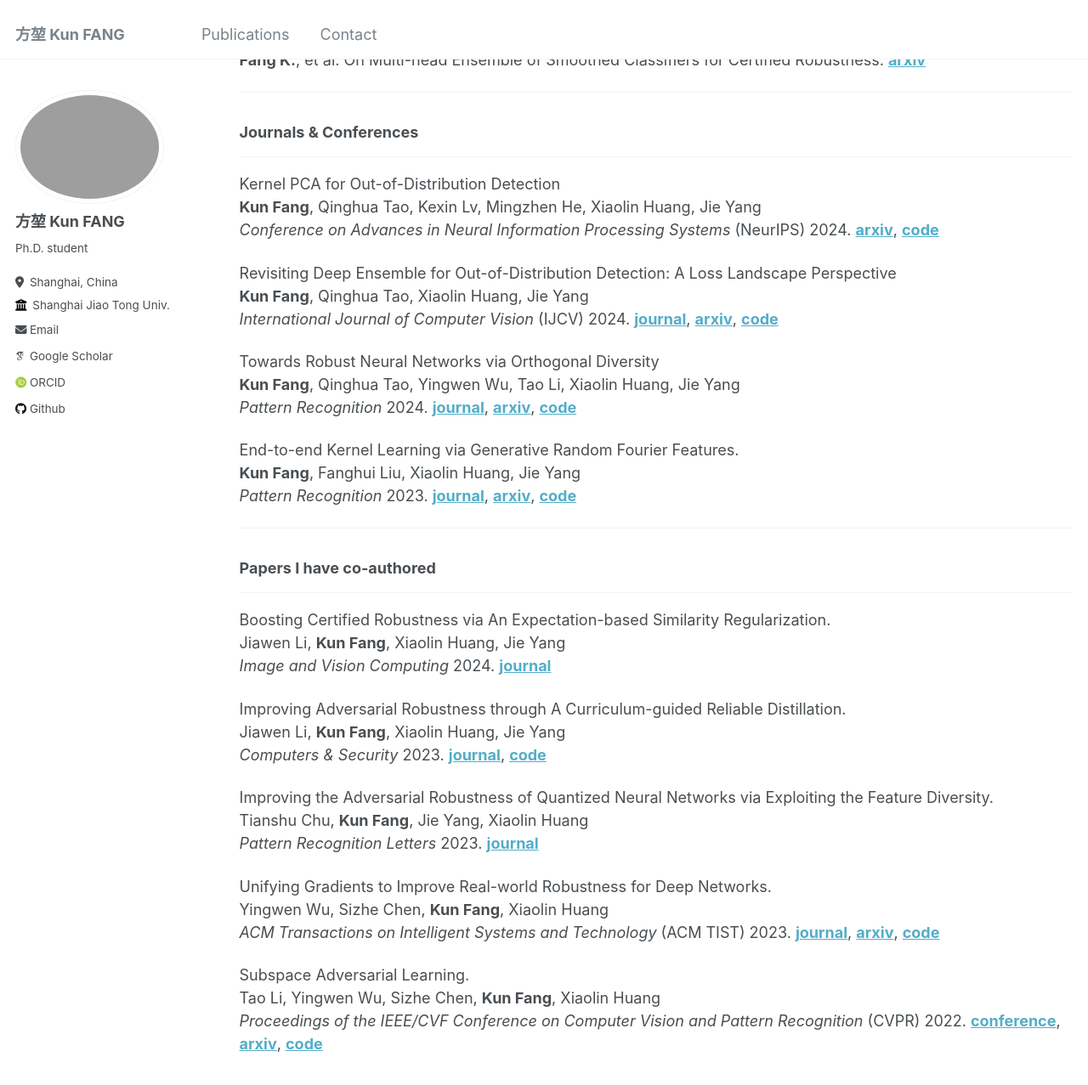
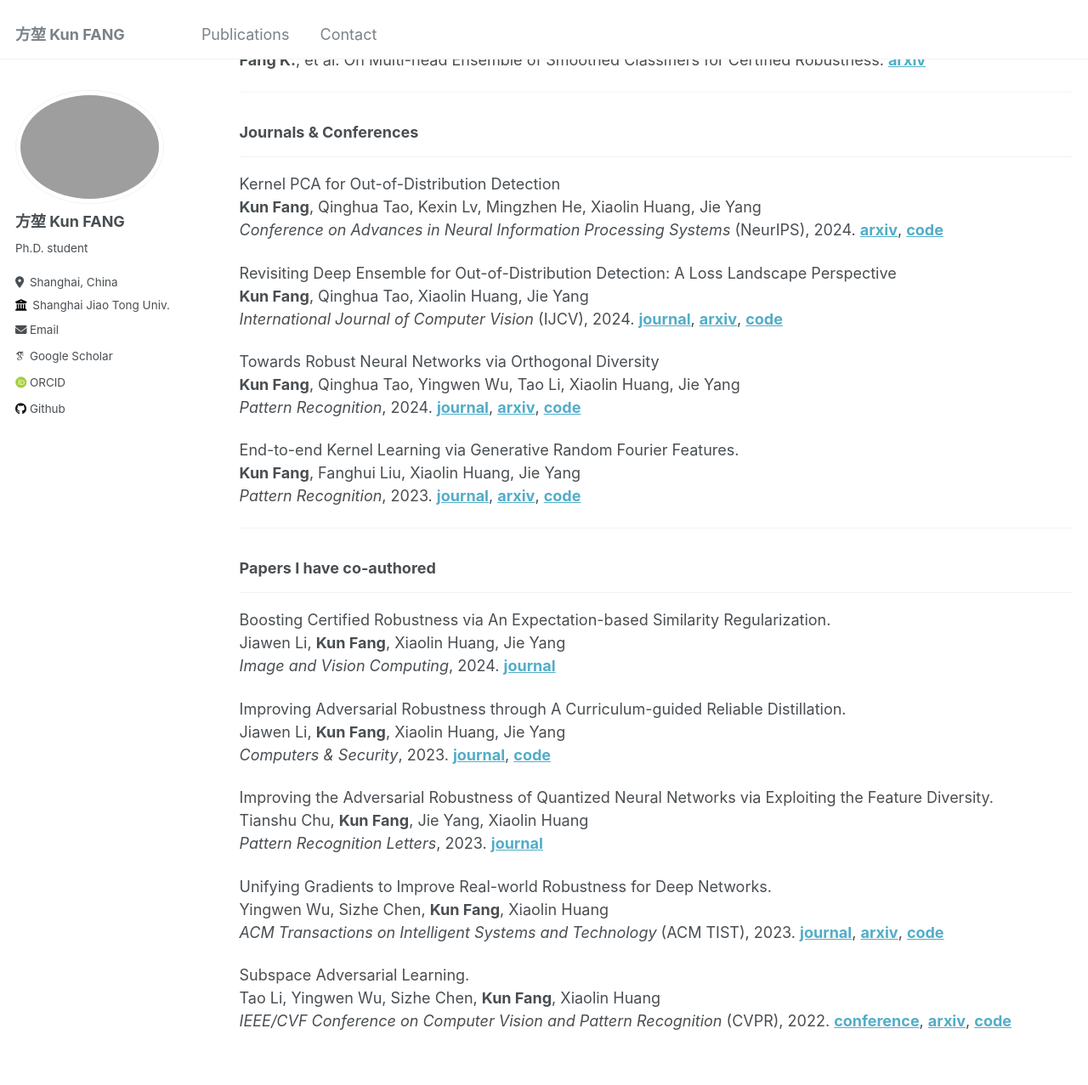
Before and after one commit to fanghenshaometeor/fanghenshaometeor.github.io, a Jekyll site: the page built from _pages/publications.md, in a window 1280 px wide and 1400 px high, scrolled down 309 px. Shown: the top 1277 px of the window at 85% size. Built offline with Jekyll 4.4.1, drawn with Linux system fonts in a browser that asks for light colours; some web fonts are replaced.

Commit message:
update-pub

```diff
--- a/_pages/publications.md
+++ b/_pages/publications.md
@@ -31,19 +31,19 @@ author_profile: true
 ---
 Kernel PCA for Out-of-Distribution Detection
 **Kun Fang**, Qinghua Tao, Kexin Lv, Mingzhen He, Xiaolin Huang, Jie Yang
-*Conference on Advances in Neural Information Processing Systems* (NeurIPS) 2024. **[arxiv](https://arxiv.org/abs/2402.02949)**, **[code](https://github.com/fanghenshaometeor/ood-kernel-pca)**
+*Conference on Advances in Neural Information Processing Systems* (NeurIPS), 2024. **[arxiv](https://arxiv.org/abs/2402.02949)**, **[code](https://github.com/fanghenshaometeor/ood-kernel-pca)**
 
 Revisiting Deep Ensemble for Out-of-Distribution Detection: A Loss Landscape Perspective
 **Kun Fang**, Qinghua Tao, Xiaolin Huang, Jie Yang
-*International Journal of Computer Vision* (IJCV) 2024. **[journal](https://doi.org/10.1007/s11263-024-02156-x)**, **[arxiv](https://arxiv.org/abs/2310.14227)**, **[code](https://github.com/fanghenshaometeor/ood-mode-ensemble)**
+*International Journal of Computer Vision* (IJCV), 2024. **[journal](https://doi.org/10.1007/s11263-024-02156-x)**, **[arxiv](https://arxiv.org/abs/2310.14227)**, **[code](https://github.com/fanghenshaometeor/ood-mode-ensemble)**
 
 Towards Robust Neural Networks via Orthogonal Diversity
 **Kun Fang**, Qinghua Tao, Yingwen Wu, Tao Li, Xiaolin Huang, Jie Yang
-*Pattern Recognition* 2024. **[journal](https://doi.org/10.1016/j.patcog.2024.110281)**, **[arxiv](https://arxiv.org/abs/2010.12190)**, **[code](https://github.com/fanghenshaometeor/DIversity-via-Orthogonality)** <!--, **[read more](/publication/2024-02-17-paper-title-number-4)**-->
+*Pattern Recognition*, 2024. **[journal](https://doi.org/10.1016/j.patcog.2024.110281)**, **[arxiv](https://arxiv.org/abs/2010.12190)**, **[code](https://github.com/fanghenshaometeor/DIversity-via-Orthogonality)** <!--, **[read more](/publication/2024-02-17-paper-title-number-4)**-->
 
 End-to-end Kernel Learning via Generative Random Fourier Features.
 **Kun Fang**, Fanghui Liu, Xiaolin Huang, Jie Yang
-*Pattern Recognition* 2023. **[journal](https://doi.org/10.1016/j.patcog.2022.109057)**, **[arxiv](https://arxiv.org/abs/2009.04614)**, **[code](https://github.com/fanghenshaometeor/GenerativeRFF)**<!--, **[read more](/publication/2015-10-01-paper-title-number-3)**-->
+*Pattern Recognition*, 2023. **[journal](https://doi.org/10.1016/j.patcog.2022.109057)**, **[arxiv](https://arxiv.org/abs/2009.04614)**, **[code](https://github.com/fanghenshaometeor/GenerativeRFF)**<!--, **[read more](/publication/2015-10-01-paper-title-number-3)**-->
 
 ---
 
@@ -52,20 +52,20 @@ End-to-end Kernel Learning via Generative Random Fourier Features.
 
 Boosting Certified Robustness via An Expectation-based Similarity Regularization.
 Jiawen Li, **Kun Fang**, Xiaolin Huang, Jie Yang
-*Image and Vision Computing* 2024. **[journal](https://doi.org/10.1016/j.imavis.2024.105272)**
+*Image and Vision Computing*, 2024. **[journal](https://doi.org/10.1016/j.imavis.2024.105272)**
 
 Improving Adversarial Robustness through A Curriculum-guided Reliable Distillation.
 Jiawen Li, **Kun Fang**, Xiaolin Huang, Jie Yang
-*Computers & Security* 2023. **[journal](https://doi.org/10.1016/j.cose.2023.103411)**, **[code](https://github.com/kevinlee26/kevin_first)**
+*Computers & Security*, 2023. **[journal](https://doi.org/10.1016/j.cose.2023.103411)**, **[code](https://github.com/kevinlee26/kevin_first)**
 
 Improving the Adversarial Robustness of Quantized Neural Networks via Exploiting the Feature Diversity.
 Tianshu Chu, **Kun Fang**, Jie Yang, Xiaolin Huang
-*Pattern Recognition Letters* 2023. **[journal](https://doi.org/10.1016/j.patrec.2023.10.024)**
+*Pattern Recognition Letters*, 2023. **[journal](https://doi.org/10.1016/j.patrec.2023.10.024)**
 
 Unifying Gradients to Improve Real-world Robustness for Deep Networks.
 Yingwen Wu, Sizhe Chen, **Kun Fang**, Xiaolin Huang
-*ACM Transactions on Intelligent Systems and Technology* (ACM TIST) 2023. **[journal](https://dl.acm.org/doi/10.1145/3617895)**, **[arxiv](https://arxiv.org/abs/2208.06228)**, **[code](https://github.com/snowien/UniG-pytorch)**
+*ACM Transactions on Intelligent Systems and Technology* (ACM TIST), 2023. **[journal](https://dl.acm.org/doi/10.1145/3617895)**, **[arxiv](https://arxiv.org/abs/2208.06228)**, **[code](https://github.com/snowien/UniG-pytorch)**
 
 Subspace Adversarial Learning.
 Tao Li, Yingwen Wu, Sizhe Chen, **Kun Fang**, Xiaolin Huang
-*Proceedings of the IEEE/CVF Conference on Computer Vision and Pattern Recognition* (CVPR) 2022. **[conference](https://openaccess.thecvf.com/content/CVPR2022/html/Li_Subspace_Adversarial_Training_CVPR_2022_paper)**, **[arxiv](https://arxiv.org/abs/2111.12229)**, **[code](https://github.com/nblt/sub-at)**
+*IEEE/CVF Conference on Computer Vision and Pattern Recognition* (CVPR), 2022. **[conference](https://openaccess.thecvf.com/content/CVPR2022/html/Li_Subspace_Adversarial_Training_CVPR_2022_paper)**, **[arxiv](https://arxiv.org/abs/2111.12229)**, **[code](https://github.com/nblt/sub-at)**
```
